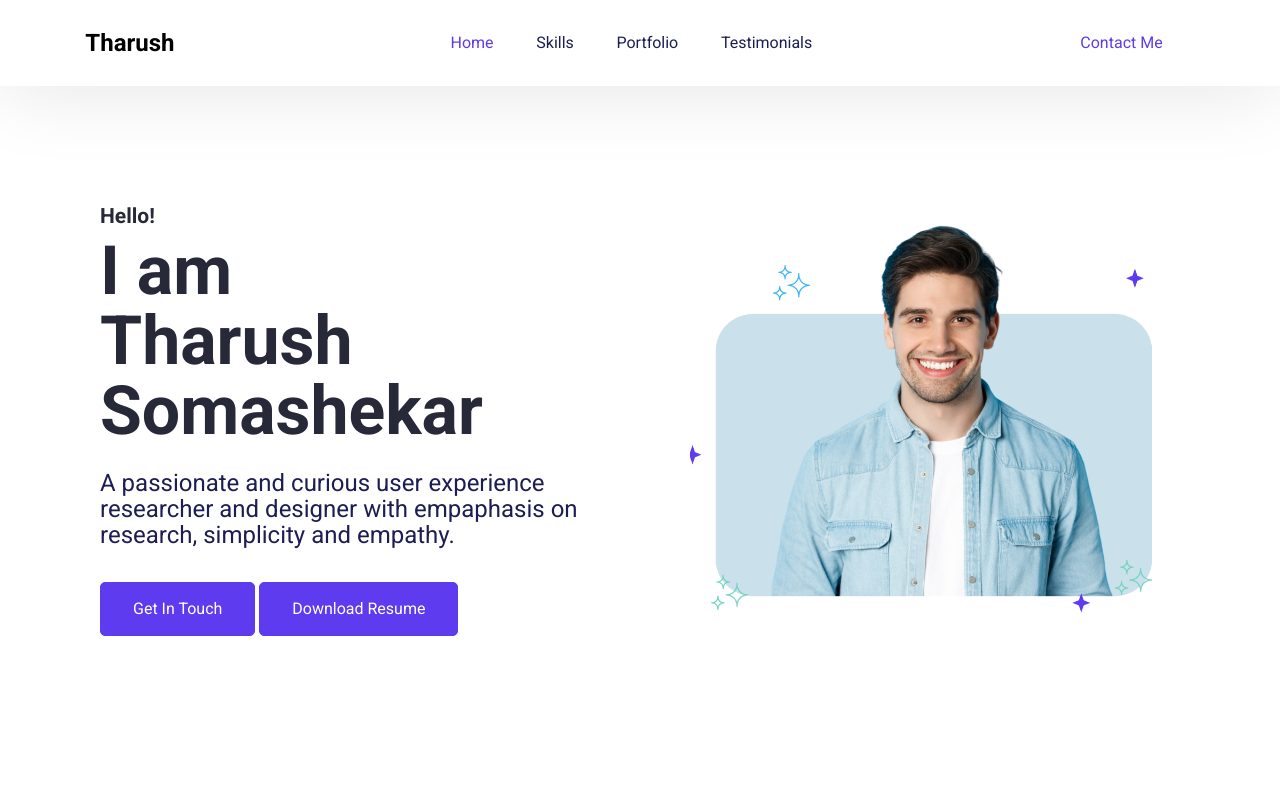
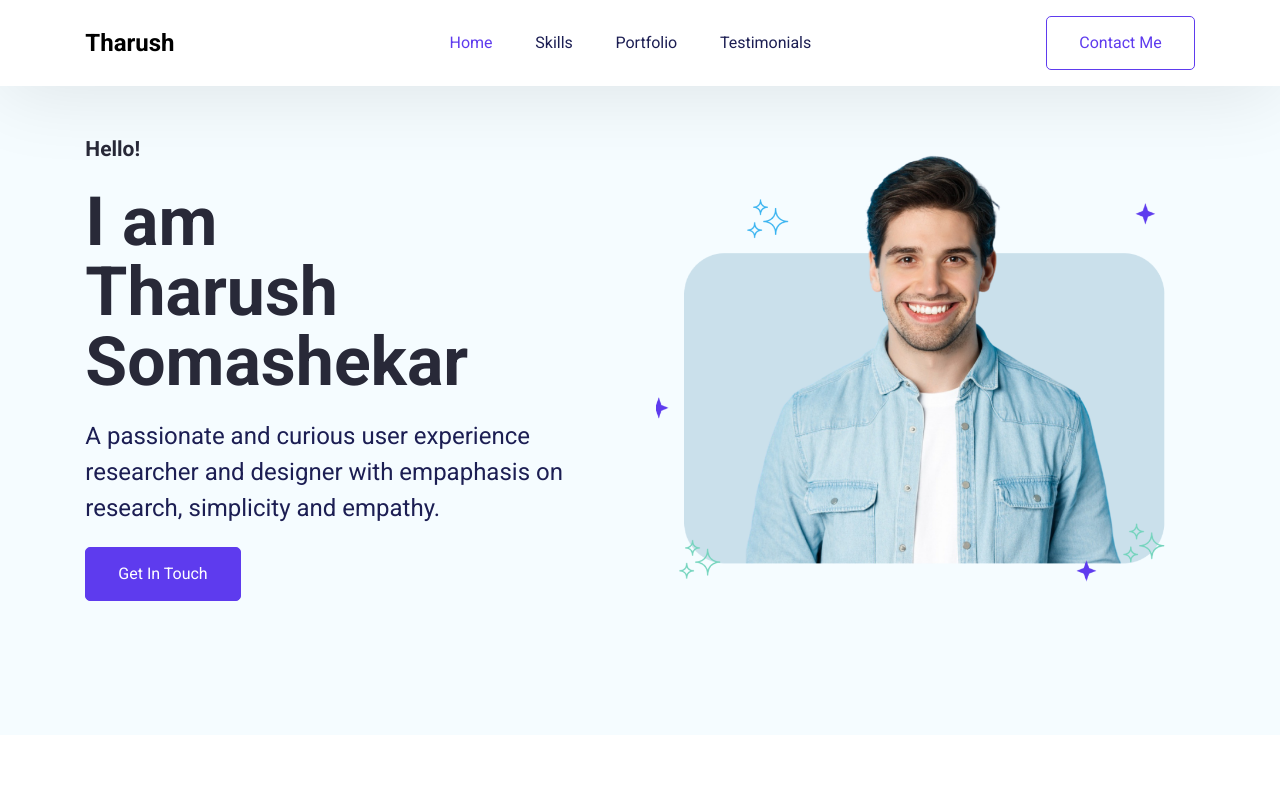
Before and after one commit to Tharush-Somashekar/tharush-portfolio-redo-4rdtime, a React (Create React App) app: page / in a window 1280 px wide. Shown: the top 800 px of the page. Built offline with nearby package versions, Linux system fonts and the light colour scheme.

Commit message:
minor changes

```diff
--- a/src/App.css
+++ b/src/App.css
@@ -50,7 +50,7 @@ body {
 .btn-outline-primary {
   color: var(--primary);
   background-color: var(--white);
-    border: 0px solid var(--primary);
+  border: 1px solid var(--primary);
 }
 .btn-outline-primary:hover {
   color: var(--white);
@@ -60,16 +60,11 @@ body {
   color: var(--white);
   background-color: var(--primary);
   border: 1px solid var(--primary);
-
 }
-
 .btn-primary:hover {
-    color: var(--black);
+  color: var(--primary);
   background-color: var(--white);
-    box-shadow: 0px 2px 2px 2px rgba(40, 40, 40, 0.15);
-    border-radius: 0px;
 }
-
 .btn-github {
   color: var(--white);
   background-color: var(--github);
@@ -78,7 +73,7 @@ body {
   flex-direction: row;
   justify-content: center;
   align-items: center;
-    box-shadow: 0 1px 2px 0 rgba(0, 0, 0, 0.95);
+  box-shadow: 0 1px 2px 0 rgba(16, 24, 40, 0.95);
   gap: 16px;
 }
 .btn-github:hover {
@@ -107,8 +102,6 @@ body {
   line-height: 34px;
 }
 
-
-
 /* Pragraphs text large medium small */
 /* Body 1 */
 .text-lg {
@@ -136,77 +129,6 @@ body {
 }
 
 /* Section Titles */
-
-
-
-
-
-
-
-  /* Hero Section Style */
-  .hero--section {
-    display: grid;
-    grid-template-columns: repeat(2, 1fr);
-    padding: 100px 100px 100px 100px;
-    padding-top: 200px;
-    align-items: center;
-    justify-content: space-between;
-    gap: 100px;
-  }
-  .hero--section--content-box {
-    display: flex;
-    flex-direction: column;
-    align-items: flex;
-    gap: 32px;
-  }
-  .hero--section--content {
-    display: flex;
-    flex-direction: column;
-    align-items: flex-start;
-    gap: 4px;
-  }
-  .hero--section--btn-containet {
-    padding-top: 34px;
-    align-items: center;
-    gap: 100px;
-    gap: 100px;
-  }
-
-  .hero--section--content--box > button {
-    margin-top: 21.333px;
-  }
-  .hero--section--title {
-    color: var(--heading-color);
-    font-size: 74.667px;
-    font-weight: 700;
-    line-height: 90px;
-    align-self: stretch;
-  }
-  .hero--section--title--color {
-    color: var(--primary);
-  }
-  .hero--section-description {
-    color: var(--darkblue);
-    font-size: 24px;
-    font-weight: 400;
-    line-height: 26px;
-    padding-top: 20px;
-    padding-right: 0px;
-  }
-  .hero--section--img {
-    display: flex;
-  }
-  .hero--section--img > img {
-    width: 100%;
-    height: 100%;
-  }
-  /* Hero Section Style Ends */
-
-
-
-
-
-
 /* Skills & About Me */
 .section--title {
   color: var(--heading-color);
@@ -264,6 +186,55 @@ body {
 }
 /* Navbar Styler Ends */
 
+/* Hero Section Style */
+.hero--section {
+  display: grid;
+  grid-template-columns: repeat(2, 1fr);
+  padding: 133.333px 85.333px 133.333px;
+  align-items: center;
+  justify-content: space-between;
+  gap: 32px;
+  background-color: var(--bg-shade);
+}
+.hero--section--content-box {
+  display: flex;
+  flex-direction: column;
+  align-items: flex-start;
+  gap: 32px;
+}
+.hero--section--content {
+  display: flex;
+  flex-direction: column;
+  align-items: flex-start;
+  gap: 21.333px;
+}
+.hero--section--content--box > button {
+  margin-top: 21.333px;
+}
+.hero--section--title {
+  color: var(--heading-color);
+  font-size: 74.667px;
+  font-weight: 700;
+  line-height: 90px;
+  align-self: stretch;
+}
+.hero--section--title--color {
+  color: var(--primary);
+}
+.hero--section-description {
+  color: var(--darkblue);
+  font-size: 24px;
+  font-weight: 400;
+  line-height: 36px;
+}
+.hero--section--img {
+  display: flex;
+}
+.hero--section--img > img {
+  width: 100%;
+  height: 100%;
+}
+/* Hero Section Style Ends */
 
 /* Skills Section Style */
 .skills--section {
@@ -532,9 +503,10 @@ body {
   border-radius: 0.15em;
   transform: translatey(-0.075em);
 }
-  /* Contact */
+/* Contact End */
 
-  /* Footer*/
+/* Footer Start */
+/* Footer Starts */
 .footer--container {
   display: flex;
   padding: 106.667px 85.333px;
@@ -772,3 +744,5 @@ body {
     transform: rotate(-45deg) translate(0.45rem, -0.1875rem);
   }
 }
+
+/* Responsive Screens Ends*/
--- a/src/Pages/Home/Herosection.jsx
+++ b/src/Pages/Home/Herosection.jsx
@@ -13,10 +13,7 @@ export default function HeroSection() {
               A passionate and curious user experience researcher and designer with empaphasis on research, simplicity and empathy.
             </p>
           </div>
-          <div className="hero--section--btn-containet" >
-          <button className="btn btn-primary">Get In Touch</button>{'    '}
-          <button className="btn btn-primary">Download Resume</button>
-          </div>
+          <button className="btn btn-primary">Get In Touch</button>
         </div>
         <div className="hero--section--img">
           <img src="./img/hero_img.png" alt="Hero Section" />
```
Lines whose indentation alone changed are shown as unchanged.
